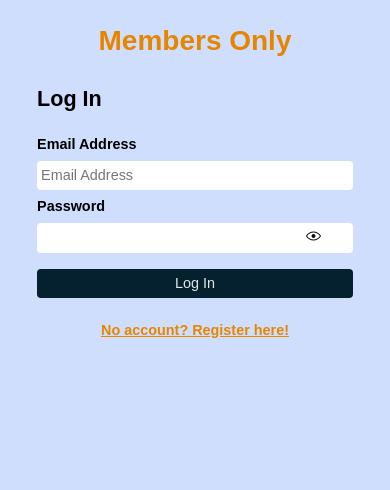
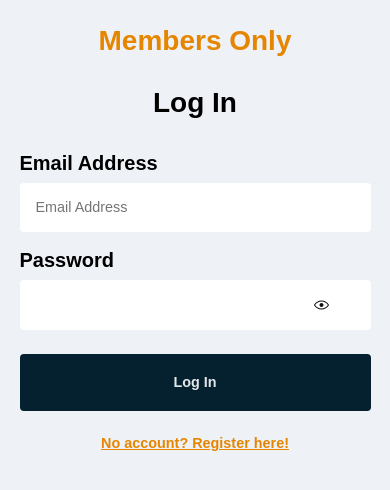
Before and after one commit to ulathincube/members-only-client, a React (Vite) app: page /login in a window 390 px wide. Shown: the top 490 px of the page. Built offline with nearby package versions, Linux system fonts and the light colour scheme; no server answers; a web font is replaced by a local one.

Commit message:
Fix: edit colors

```diff
--- a/src/components/Button.module.css
+++ b/src/components/Button.module.css
@@ -1,7 +1,7 @@
 .button {
   background-color: var(--main-color-darker);
+  padding: 1.5rem 3rem;
   border: none;
-  padding: 1rem 2rem;
   border-radius: 0.5rem;
   color: var(--text-color-light);
 }
--- a/src/components/Chat.module.css
+++ b/src/components/Chat.module.css
@@ -3,15 +3,15 @@
   flex-direction: column;
   gap: 0.5rem;
   background-color: var(--background-color);
-  border: 0.1rem solid var(--background-color-darker);
+  border: 0.2rem solid var(--background-color-darker);
   padding: 0.5rem 2rem;
-  border-radius: 1rem;
+  border-radius: 0.5rem;
   /* width: fit-content; */
   list-style: none;
 }
 
 .author {
-  font-weight: 900;
+  font-weight: 800;
   font-size: 2rem;
 }
 
@@ -33,3 +33,21 @@
   font-size: 1.8rem;
   color: var(--text-color-lighter);
 }
+
+@media (max-width: 56.25em) {
+  .chat {
+    padding: 0.25rem;
+  }
+
+  .author {
+    font-size: 1.75rem;
+  }
+
+  .message {
+    font-size: 1.6rem;
+  }
+
+  .time {
+    font-size: 1.2rem;
+  }
+}
--- a/src/components/Chats.module.css
+++ b/src/components/Chats.module.css
@@ -13,6 +13,7 @@
 @media (max-width: 56.25em) {
   .chats {
     max-width: 100%;
+    gap: 0.75rem;
   }
 
   .parent {
--- a/src/components/CreateMessage.jsx
+++ b/src/components/CreateMessage.jsx
@@ -12,8 +12,11 @@ function CreateMessage() {
 
   const newMessageMutation = useMutation({
     mutationFn: messageServices.createMessage,
-    onSuccess: () => {
-      queryClient.invalidateQueries(['messages']);
+    onSuccess: newMessage => {
+      console.log({ newMessage });
+      const allMessages = queryClient.getQueryData(['messages']);
+      queryClient.setQueryData(['messages'], allMessages.concat(newMessage));
+      // queryClient.invalidateQueries(['messages']);
     },
   });
 
--- a/src/components/CreateMessage.module.css
+++ b/src/components/CreateMessage.module.css
@@ -38,4 +38,11 @@ label {
   .message {
     width: 90%;
   }
+
+  .action {
+    button {
+      width: 100%;
+      padding: 2rem;
+    }
+  }
 }
--- a/src/components/Form.jsx
+++ b/src/components/Form.jsx
@@ -58,7 +58,9 @@ function Register({ onToggle, show }) {
     <form className={styles.register} onSubmit={formSubmitHandler}>
       <Title title='Register a New Account' level={2} />
       <div className={styles.group}>
-        <label htmlFor='firstName'>FirstName</label>
+        <label className={styles.label} htmlFor='firstName'>
+          FirstName
+        </label>
         <input
           type='text'
           name='firstName'
--- a/src/components/Form.module.css
+++ b/src/components/Form.module.css
@@ -9,7 +9,7 @@
   align-items: center;
   justify-content: center;
   max-height: 100vh;
-  max-width: 20%;
+  max-width: 40%;
   margin-left: auto;
   margin-right: auto;
 }
@@ -44,31 +44,50 @@
   display: flex;
   flex-direction: column;
   gap: 1rem;
+  min-width: 40%;
 }
 
 .action {
   margin-top: 1rem;
 
   button {
-    display: block;
     width: 100%;
-    padding: 0.75rem 1.5rem;
+    font-weight: 700;
   }
 }
 
 input {
-  padding: 0.75rem 0.5rem;
+  padding: 1rem;
   border: none;
 }
 
 @media (max-width: 56.25em) {
   .parent {
-    min-width: 90%;
+    min-width: 100%;
+  }
+
+  .login,
+  .register {
+    gap: 2rem;
+  }
+
+  label {
+    font-size: 2.5rem;
+  }
+
+  .action {
+    button {
+      padding: 2.5rem;
+    }
+  }
+
+  input {
+    padding: 2rem;
   }
 
   .form,
   .login {
-    min-width: 90%;
+    min-width: 100%;
   }
 
   .group {
--- a/src/components/Title.module.css
+++ b/src/components/Title.module.css
@@ -21,3 +21,17 @@
   font-size: 3rem;
   margin-bottom: 1rem;
 }
+
+@media (max-width: 56.25em) {
+  .primary,
+  .secondary,
+  .tertiary,
+  .quartenary {
+    text-align: center;
+  }
+
+  .secondary {
+    font-size: 3.5rem;
+    font-weight: 700;
+  }
+}
--- a/src/index.css
+++ b/src/index.css
@@ -41,6 +41,7 @@ body {
   font-size: 1.8rem;
   /* 5.2 Change font */
   font-family: 'Google Sans', sans-serif;
+  padding-bottom: 3rem;
 }
 
 /* 6. Improve media defaults */
@@ -114,14 +115,14 @@ ol {
   --text-color-lighter: hsl(200 10% 25%);
   --text-color-light: hsl(200 15% 90%);
   --alternate-color: hsl(35 100% 45%);
-  --background-color: hsl(220 90% 90%);
-  --background-color-darker: hsl(220 90% 80%);
+  --background-color: hsl(220 30% 95%);
+  --background-color-darker: hsl(220 80% 80%);
 }
 
 @media (max-width: 56.25em) {
   body {
-    margin-left: 0;
-    margin-right: 0;
+    margin-left: 5%;
+    margin-right: 5%;
   }
 }
 
--- a/src/services/auth.js
+++ b/src/services/auth.js
@@ -1,8 +1,10 @@
-const baseUrl = import.meta.env.VITE_API_URL;
+// const baseUrl = import.meta.env.VITE_API_URL;
+
+const baseUrl = '/api/auth';
 
 async function login(email, password) {
   try {
-    const response = await fetch(`${baseUrl}/auth/login`, {
+    const response = await fetch(`${baseUrl}/login`, {
       method: 'POST',
       credentials: 'include',
       headers: {
@@ -21,7 +23,7 @@ async function login(email, password) {
 
 async function logout() {
   try {
-    const response = await fetch(`${baseUrl}/auth/logout`, {
+    const response = await fetch(`${baseUrl}/logout`, {
       method: 'POST',
       credentials: 'include',
       headers: {
--- a/src/services/messages.js
+++ b/src/services/messages.js
@@ -1,8 +1,10 @@
-const baseUrl = import.meta.env.VITE_API_URL;
+// const baseUrl = import.meta.env.VITE_API_URL;
+
+const baseUrl = '/api/messages';
 
 async function getMessages() {
   try {
-    const response = await fetch(`${baseUrl}/messages`, {
+    const response = await fetch(baseUrl, {
       method: 'GET',
       credentials: 'include',
     });
@@ -18,7 +20,7 @@ async function getMessages() {
 async function createMessage(messageData) {
   const { author, message } = messageData;
   try {
-    const response = await fetch(`${baseUrl}/messages`, {
+    const response = await fetch(baseUrl, {
       method: 'POST',
       credentials: 'include',
       headers: {
```
